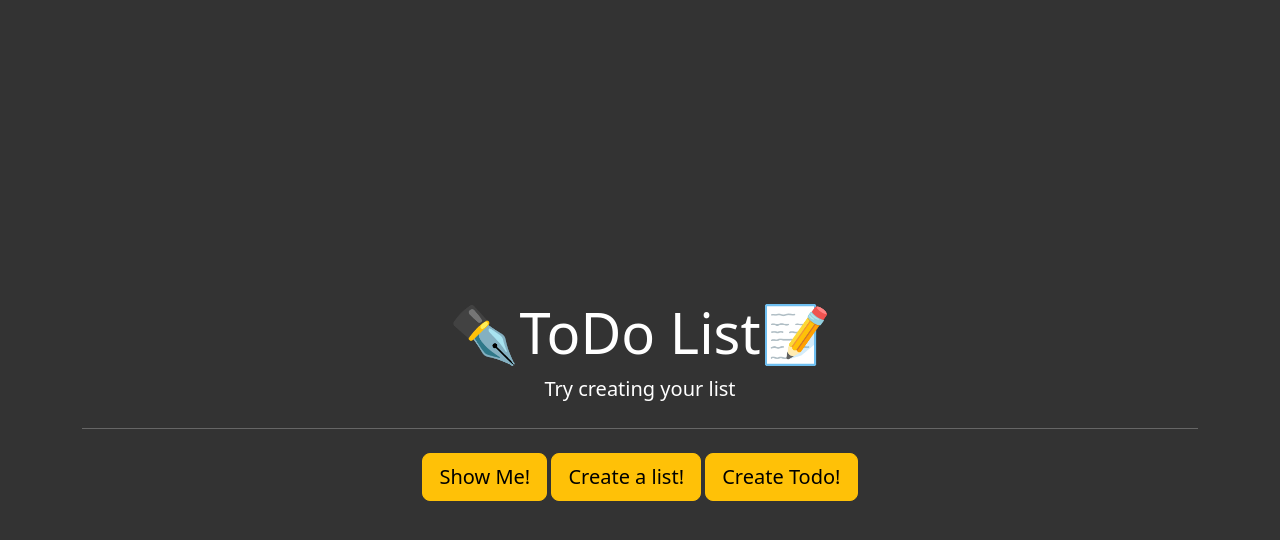
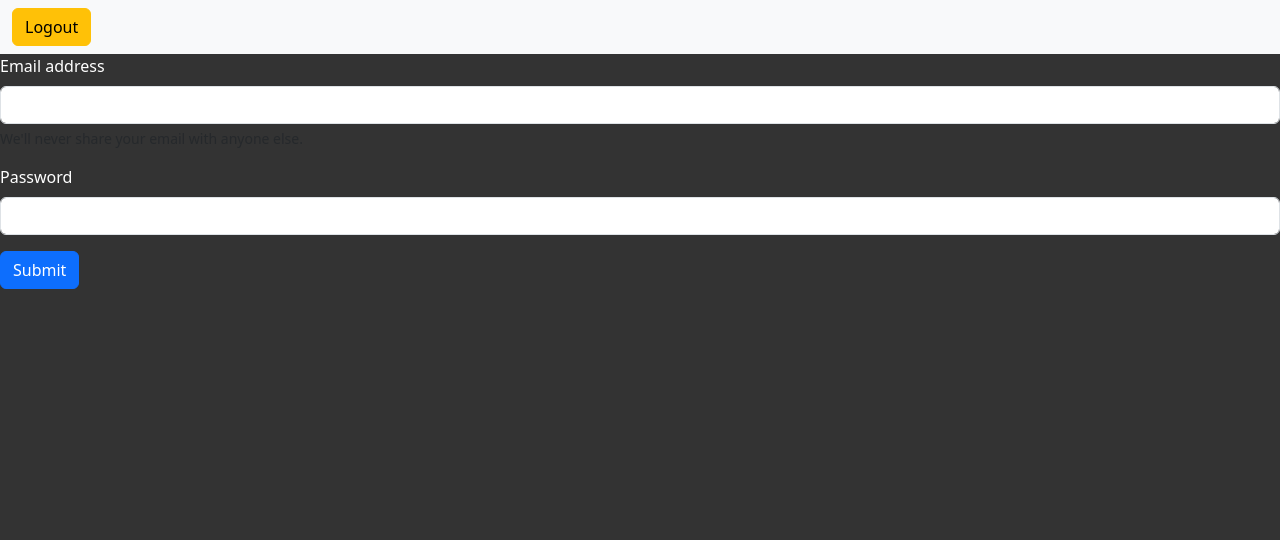
Before and after one commit to JJJ562004/TodoListWebsite, a Flask app: page / in a window 1280 px wide. Shown: the top 540 px of the page. Run offline with Flask 3, Linux system fonts and the light colour scheme; some libraries are stand-ins or nearby versions.

Commit message:
Updated, added login.html, added user class as new table  with along change in main.py

```diff
--- a/main.py
+++ b/main.py
@@ -1,10 +1,10 @@
-from flask import Flask, render_template, redirect, url_for, request
+from flask import Flask, render_template, redirect, url_for, request, session, flash
 from flask_bootstrap import Bootstrap5
 from flask_wtf import FlaskForm
 from wtforms import StringField, SubmitField, SelectField
 from wtforms.validators import DataRequired
 from flask_sqlalchemy import SQLAlchemy
-from sqlalchemy.orm import DeclarativeBase, Mapped, mapped_column
+from sqlalchemy.orm import DeclarativeBase
 from sqlalchemy import Integer, String, Boolean
 from datetime import datetime
 
@@ -37,12 +37,21 @@ class TodoFrom(FlaskForm):
 
 # CREATE TABLE
 
+class User(db.Model):
+    __tablename__ = 'user'
+    id = db.Column(db.Integer, primary_key=True)
+    email = db.Column(db.String(150))
+    password = db.Column(db.String(50))
+    user_list = db.relationship('List', backref='author')
+
+
 class List(db.Model):
     __tablename__ = 'list'
     id = db.Column(db.Integer, primary_key=True)
     name = db.Column(db.String(150))
     date = db.Column(db.DateTime)
     list_item = db.relationship('ToDo', backref='author')
+    user_id = db.Column(db.Integer, db.ForeignKey('user.id'))
 
 
 class ToDo(db.Model):
@@ -58,24 +67,54 @@ with app.app_context():
 
 
 @app.route('/')
+def start():
+    return render_template('login.html')
+
+
+@app.route('/home')
 def home():
     return render_template('index.html')
 
 
+@app.route('/login', methods=['POST', 'GET'])
+def login():
+    if request.method == 'POST':
+        username = request.form['username']
+        password = request.form['password']
+
+        user = User.query.filter_by(email=username, password=password).first()
+        if user:
+            session['user_id'] = user.id
+            return redirect(url_for('home'))
+        flash('Invalid credentials, please try again.')
+
+        return render_template('login.html')
+
+
+@app.route('/logout')
+def logout():
+    session.pop('user_id', None)
+    return render_template('login.html')
+
+
 @app.route('/all_lists', methods=['GET'])
-def show_all():
-    result_list = List.query.all()
-    result_todo = ToDo.query.all()
+def show_all(user_id):
+    result_list = List.query.get_or_404(user_id)
+    result_todo = ToDo.query.filter_by(list_id=result_list.id).all()
     return render_template('all.html', all_list=result_list, all_todo=result_todo)
 
 
 @app.route('/list_create', methods=['POST', 'GET'])
 def create_list():
+    user_id = session.get('user_id')
+    if not user_id:
+        return redirect(url_for('login'))
     form_list = ListForm()
     if form_list.validate_on_submit():
         new_list = List(
             name=form_list.name.data,
             date=datetime.now(),
+            user_id=user_id
         )
         db.session.add(new_list)
         db.session.commit()
@@ -107,5 +146,6 @@ def toggle_check(todo_id):
         db.session.commit()
     return redirect(url_for('show_all'))
 
+
 if __name__ == '__main__':
     app.run(debug=True, port=5002)
--- a/templates/base.html
+++ b/templates/base.html
@@ -18,6 +18,11 @@
     <title>{% block title %}{% endblock %}</title>
 </head>
 <body>
+<nav class="navbar bg-body-tertiary">
+  <div class="container-fluid">
+      <a href="{{ url_for('logout') }}" class="btn btn-warning" type="button">Logout</a>
+  </div>
+</nav>
 {% block content %}{% endblock %}
 </body>
 </html>
--- /dev/null
+++ b/templates/login.html
@@ -0,0 +1,16 @@
+{% extends 'base.html' %}
+{% block title %}PLEASE LOG IN{% endblock %}
+{% block content %}
+<form>
+  <div class="mb-3">
+    <label for="email" class="form-label">Email address</label>
+    <input type="email" class="form-control" id="email" name="email" aria-describedby="emailHelp">
+    <div id="emailHelp" class="form-text">We'll never share your email with anyone else.</div>
+  </div>
+  <div class="mb-3">
+    <label for="password" class="form-label">Password</label>
+    <input type="password" class="form-control" id="password" name="password">
+  </div>
+  <button type="submit" class="btn btn-primary">Submit</button>
+</form>
+{% endblock %}
```
Also changed, not shown: README.md, instance/todolist.db (deleted).
